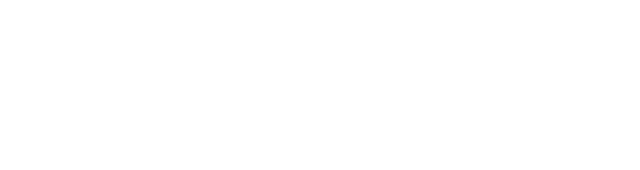
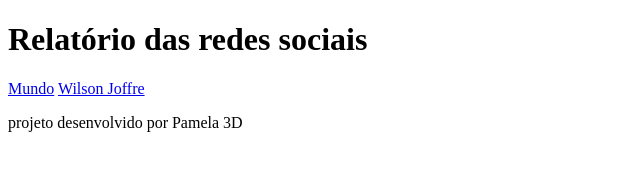
Before and after one commit to pampersz/R-S3D, a plain HTML site: page index.html in a window 1280 px wide. Shown: the whole page, without its empty margins (0-640 px from the left). Drawn offline with Linux system fonts and the light colour scheme.

Commit message:
estrutura html

```diff
--- a/index.html
+++ b/index.html
@@ -3,9 +3,23 @@
 <head>
     <meta charset="UTF-8">
     <meta name="viewport" content="width=device-width, initial-scale=1.0">
-    <title>Redes Sociais</title>
+    <title>Redes sociais</title>
 </head>
 <body>
-
+<header>
+    <h1>Relatório das redes sociais</h1>
+    <nav>
+        <a href="index.html">Mundo</a>
+        <a href="#">Wilson Joffre</a>
+    </nav>
+    <main class="gráfico__section">
+        <section id="gráfico__conteiner" class="gráfico__conteiner">
+            <!--adicionar os gráficos aqui-->
+        </section>
+    </main>
+    <footer>
+        <p>projeto desenvolvido por Pamela 3D</p>
+    </footer>
+</header>
 </body>
 </html>
```
